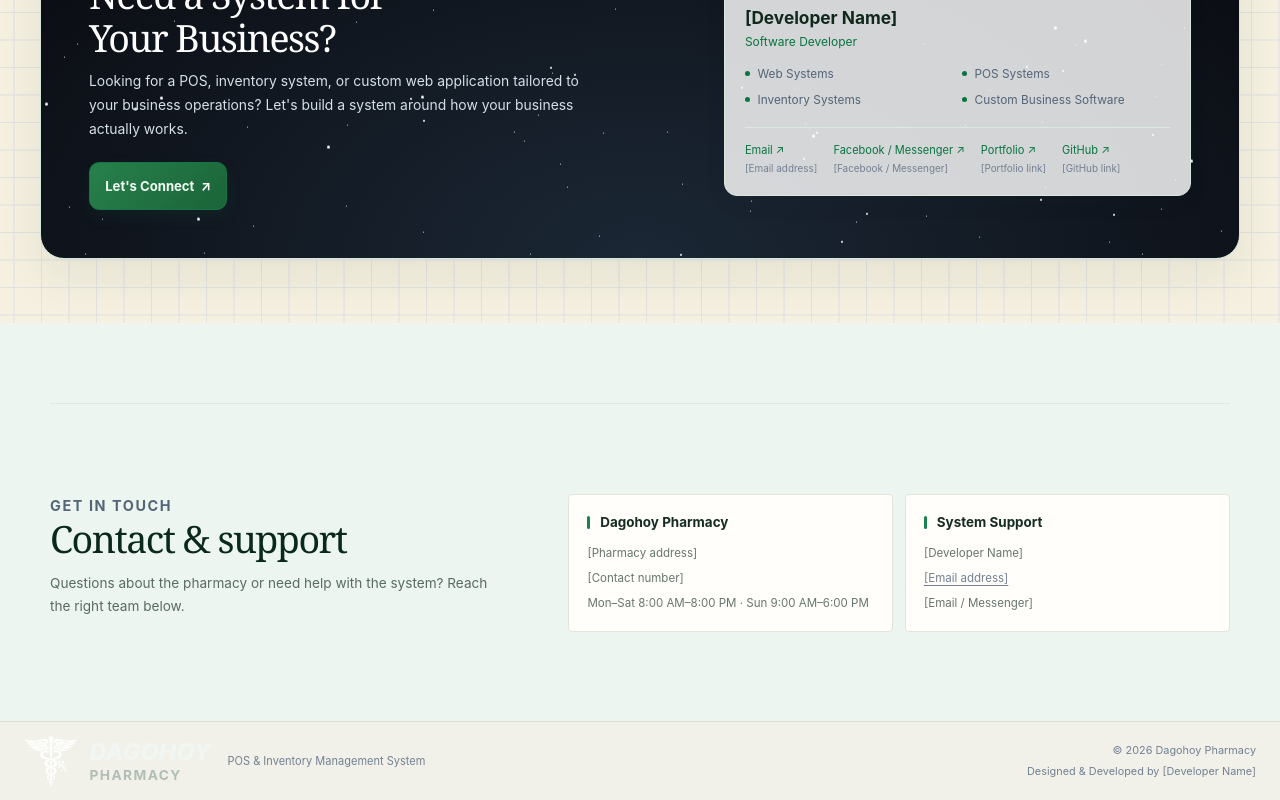
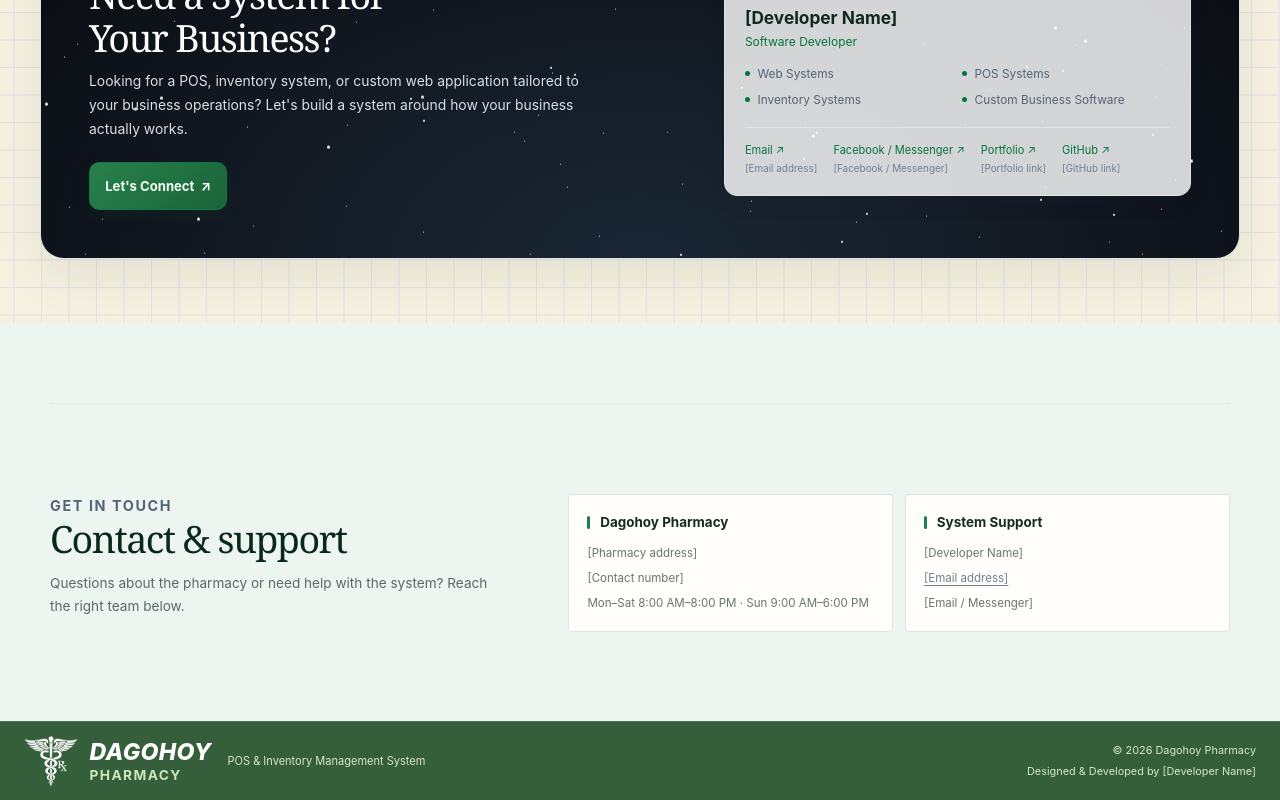
Before and after one commit to adrianniel/Dagohoy-Pharmacy-Web, a React (Vite) app: page / in a window 1280 px wide. Shown: the part 1856-2656 px from the top of the page. Built offline with nearby package versions, Linux system fonts and the light colour scheme; no server answers.

Commit message:
style: color footer forest green with light text

```diff
--- a/src/landing-modern.css
+++ b/src/landing-modern.css
@@ -633,8 +633,22 @@ html:has(.landing-page) {
 }
 
 .landing-page .landing-footer {
-  border-top: 1px solid #dbded3;
-  background: #f1f1e9;
+  border-top: 1px solid rgba(255, 255, 255, 0.12);
+  background: #355e3b;
+  color: #f4f1e6;
+}
+
+.landing-page .landing-footer .footer-brand span,
+.landing-page .landing-footer p {
+  color: #d8e6cf;
+}
+
+.landing-page .landing-footer .landing-brand__text strong {
+  color: #fff;
+}
+
+.landing-page .landing-footer .landing-brand__text > span {
+  color: #cce8b7;
 }
 
 @media (max-width: 850px) {
```
